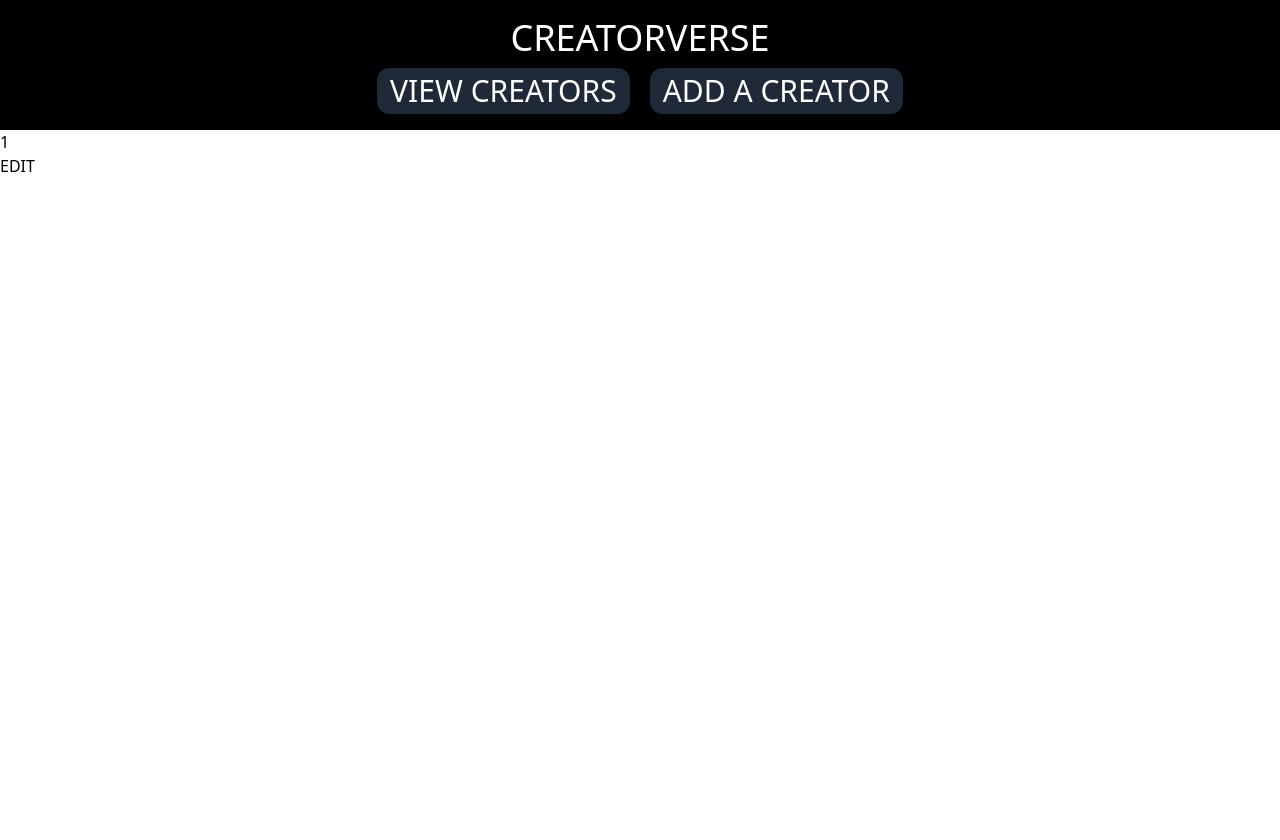
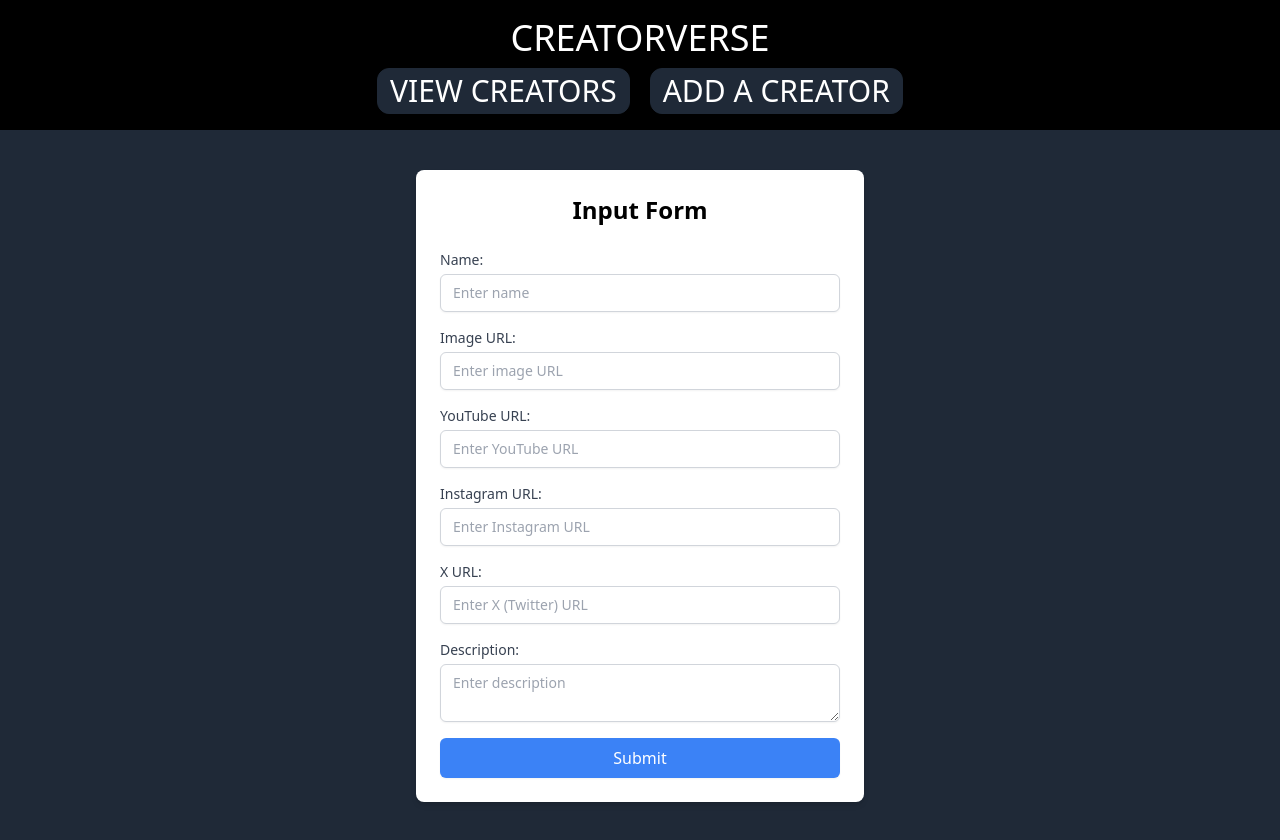
Before and after one commit to Cole-Hartman/codepath-web103-prework, a React (Vite) app: page /edit/1 in a window 1280 px wide. Shown: the top 840 px of the page. Before the commit the page ends 800 px from the top, so only its background shows below. Built offline with nearby package versions, Linux system fonts and the light colour scheme; no server answers; the database is empty.

Commit message:
feat - edit route

```diff
--- a/src/routes/Add.jsx
+++ b/src/routes/Add.jsx
@@ -27,8 +27,6 @@ export default function Add() {
     if (data) {
       console.log(data);
       navigate("/");
-    } else {
-      console.log("bruh");
     }
   };
 
--- a/src/routes/Edit.jsx
+++ b/src/routes/Edit.jsx
@@ -1,10 +1,11 @@
 import supabase from "../config/supabaseClient";
-import { useParams } from "react-router-dom";
+import { Link, useParams, useNavigate } from "react-router-dom";
 import { useEffect, useState } from "react";
 import Header from "../components/Header";
 
-export default function Edit() {
+export default function View() {
   const { id } = useParams();
+  const navigate = useNavigate();
 
   const [name, setName] = useState("");
   const [img, setImg] = useState("");
@@ -15,7 +16,7 @@ export default function Edit() {
 
   useEffect(() => {
     const fetchCreator = async () => {
-      const { data, error } = supabase
+      const { data, error } = await supabase
         .from("creators")
         .select()
         .eq("id", id)
@@ -33,13 +34,144 @@ export default function Edit() {
         setDescription(data.description);
       }
     };
-  });
+    fetchCreator();
+  }, [id]);
+
+  const handleSubmit = async (e) => {
+    e.preventDefault();
+    const { data, error } = await supabase
+      .from("creators")
+      .update([{ name, img, youtube, instagram, x, description }])
+      .eq("id", id)
+      .select();
+    if (error) {
+      console.log(error);
+      alert(error);
+    }
+    if (data) {
+      navigate(`/view/${id}`);
+    }
+  };
 
   return (
     <>
       <Header />
-      <div>{id}</div>
-      <div>EDIT</div>
+      <div className="bg-gray-800 w-full h-screen pt-10">
+        <div className="max-w-md mx-auto bg-white shadow-md rounded-lg p-6">
+          <h2 className="text-2xl font-bold mb-6 text-center">Input Form</h2>
+          <form onSubmit={handleSubmit} className="space-y-4">
+            <div className="form-group">
+              <label
+                htmlFor="name"
+                className="block text-sm font-medium text-gray-700"
+              >
+                Name:
+              </label>
+              <input
+                required
+                type="text"
+                id="name"
+                name="name"
+                value={name}
+                onChange={(e) => setName(e.target.value)}
+                placeholder="Enter name"
+                className="mt-1 block w-full px-3 py-2 border border-gray-300 rounded-md shadow-sm focus:outline-none focus:ring-blue-500 focus:border-blue-500 sm:text-sm"
+              />
+            </div>
+            <div className="form-group">
+              <label
+                htmlFor="image"
+                className="block text-sm font-medium text-gray-700"
+              >
+                Image URL:
+              </label>
+              <input
+                type="url"
+                id="image"
+                name="image"
+                value={img}
+                onChange={(e) => setImg(e.target.value)}
+                placeholder="Enter image URL"
+                className="mt-1 block w-full px-3 py-2 border border-gray-300 rounded-md shadow-sm focus:outline-none focus:ring-blue-500 focus:border-blue-500 sm:text-sm"
+              />
+            </div>
+            <div className="form-group">
+              <label
+                htmlFor="youtube"
+                className="block text-sm font-medium text-gray-700"
+              >
+                YouTube URL:
+              </label>
+              <input
+                type="url"
+                id="youtube"
+                name="youtube"
+                value={youtube}
+                onChange={(e) => setYoutube(e.target.value)}
+                placeholder="Enter YouTube URL"
+                className="mt-1 block w-full px-3 py-2 border border-gray-300 rounded-md shadow-sm focus:outline-none focus:ring-blue-500 focus:border-blue-500 sm:text-sm"
+              />
+            </div>
+            <div className="form-group">
+              <label
+                htmlFor="instagram"
+                className="block text-sm font-medium text-gray-700"
+              >
+                Instagram URL:
+              </label>
+              <input
+                type="url"
+                id="instagram"
+                name="instagram"
+                value={instagram}
+                onChange={(e) => setInstagram(e.target.value)}
+                placeholder="Enter Instagram URL"
+                className="mt-1 block w-full px-3 py-2 border border-gray-300 rounded-md shadow-sm focus:outline-none focus:ring-blue-500 focus:border-blue-500 sm:text-sm"
+              />
+            </div>
+            <div className="form-group">
+              <label
+                htmlFor="x"
+                className="block text-sm font-medium text-gray-700"
+              >
+                X URL:
+              </label>
+              <input
+                type="url"
+                id="x"
+                name="x"
+                value={x}
+                onChange={(e) => setX(e.target.value)}
+                placeholder="Enter X (Twitter) URL"
+                className="mt-1 block w-full px-3 py-2 border border-gray-300 rounded-md shadow-sm focus:outline-none focus:ring-blue-500 focus:border-blue-500 sm:text-sm"
+              />
+            </div>
+            <div className="form-group">
+              <label
+                htmlFor="description"
+                className="block text-sm font-medium text-gray-700"
+              >
+                Description:
+              </label>
+              <textarea
+                id="description"
+                name="description"
+                value={description}
+                onChange={(e) => setDescription(e.target.value)}
+                placeholder="Enter description"
+                maxLength={50}
+                className="mt-1 block w-full px-3 py-2 border border-gray-300 rounded-md shadow-sm focus:outline-none focus:ring-blue-500 focus:border-blue-500 sm:text-sm"
+              />
+            </div>
+            <button
+              type="submit"
+              className="w-full bg-blue-500 text-white py-2 px-4 rounded-md shadow-sm hover:bg-blue-600 focus:outline-none focus:ring-2 focus:ring-offset-2 focus:ring-blue-500"
+            >
+              Submit
+            </button>
+          </form>
+        </div>
+      </div>
     </>
   );
 }
--- a/src/routes/View.jsx
+++ b/src/routes/View.jsx
@@ -3,6 +3,9 @@ import { Link, useParams } from "react-router-dom";
 import { useEffect, useState } from "react";
 import Header from "../components/Header";
 import Pencil from "../assets/pencil.svg";
+import youtubeIcon from "../assets/youtube.svg";
+import instagramIcon from "../assets/instagram.svg";
+import xIcon from "../assets/x.svg";
 
 export default function View() {
   const { id } = useParams();
@@ -41,16 +44,54 @@ export default function View() {
     <>
       <Header />
       <section className="w-full h-screen bg-gray-800 flex justify-center pt-10 text-3xl text-white gap-10">
-        <div className="border border-red-500 flex">
+        <div className="flex gap-10 mr-52">
           <div className="">
-            <img src={img} alt="creator" className="h-2/6" />
+            {img && (
+              <img
+                src={img}
+                alt="creator"
+                className="h-2/6 border-2 shadow-xl border-black rounded-lg"
+              />
+            )}
           </div>
-          <div className="">
-            <div>{name && <div>{name}</div>}</div>
+          <div>
+            <div className="">{name && <h1>{name}</h1>}</div>
+
+            <div
+              id="icons"
+              className="px-2 py-3 gap-5 my-1 rounded-xl bg-opacity-50 flex"
+            >
+              {youtube && (
+                <a href={youtube} rel="noreferrer" target="_blank">
+                  <img
+                    src={youtubeIcon}
+                    alt="youtube icon"
+                    className="h-10 pt-1 px-1"
+                  />
+                </a>
+              )}
+              {instagram && (
+                <a href={instagram} rel="nonreferrer">
+                  <img
+                    src={instagramIcon}
+                    alt="instagram icon"
+                    className="h-9 px-1"
+                  />
+                </a>
+              )}
+              {x && (
+                <a href={x}>
+                  <img src={xIcon} alt="x icon" className="h-9 px-1" />
+                </a>
+              )}
+            </div>
+
+            {description && <div>{description}</div>}
           </div>
+
           <div className="">
             <Link to={`/edit/${id}`}>
-              <img src={Pencil} alt="edit icon" className="h-10" />
+              <img src={Pencil} alt="edit icon" className="h-10 pl-20" />
             </Link>
           </div>
         </div>
```
